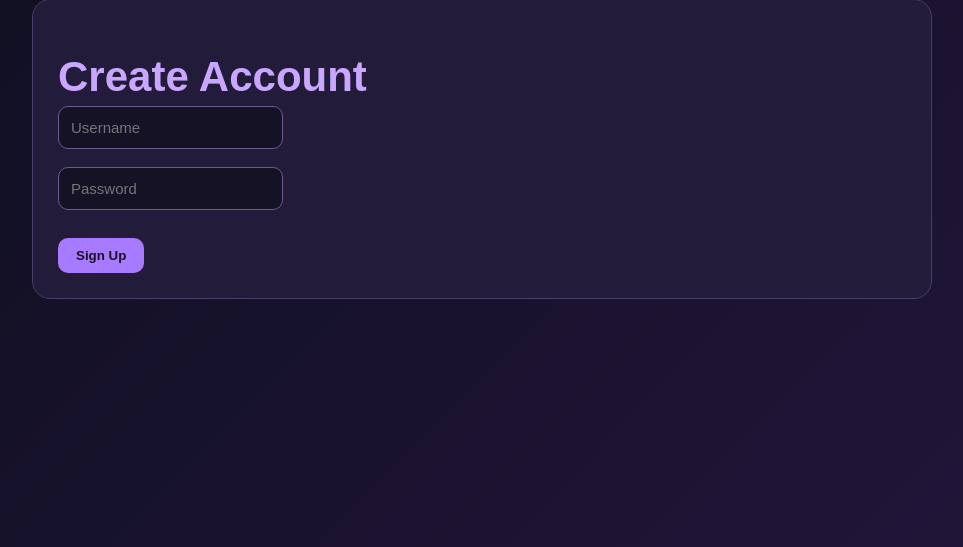
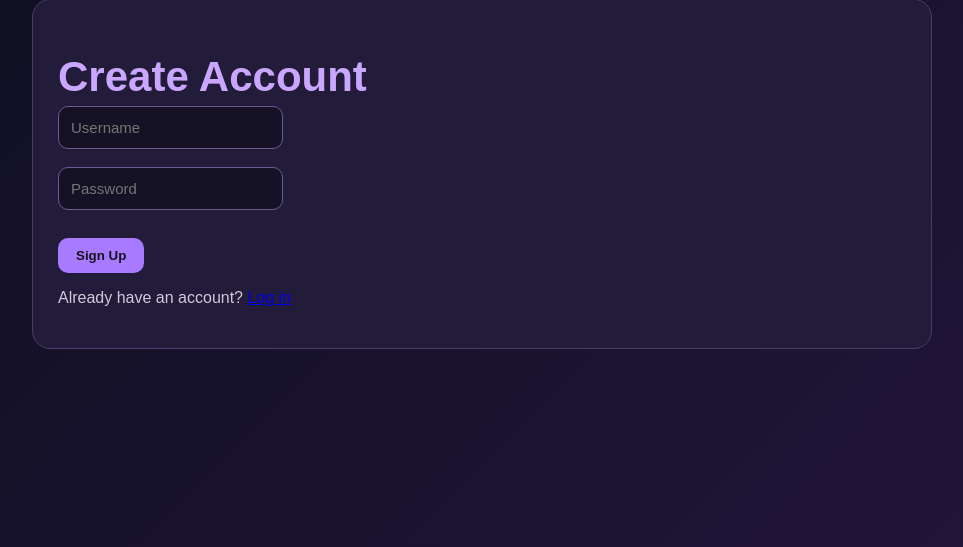
Before and after one commit to chaarant/DreamLogger, a Flask app: page /signup in a window 1280 px wide. Shown: the part 66-613 px from the top of the page, without its empty margins (158-1121 px from the left). Run offline with Flask 3, Linux system fonts and the light colour scheme.

Commit message:
Enhance signup page with login link
Added a login prompt for users who already have an account.

```diff
--- a/templates/signup.html
+++ b/templates/signup.html
@@ -36,7 +36,10 @@
             <button type="submit">Sign Up</button>
 
         </form>
-
+<p>
+    Already have an account?
+    <a href="/login">Log in</a>
+</p>
     </div>
 
 </div>
```
